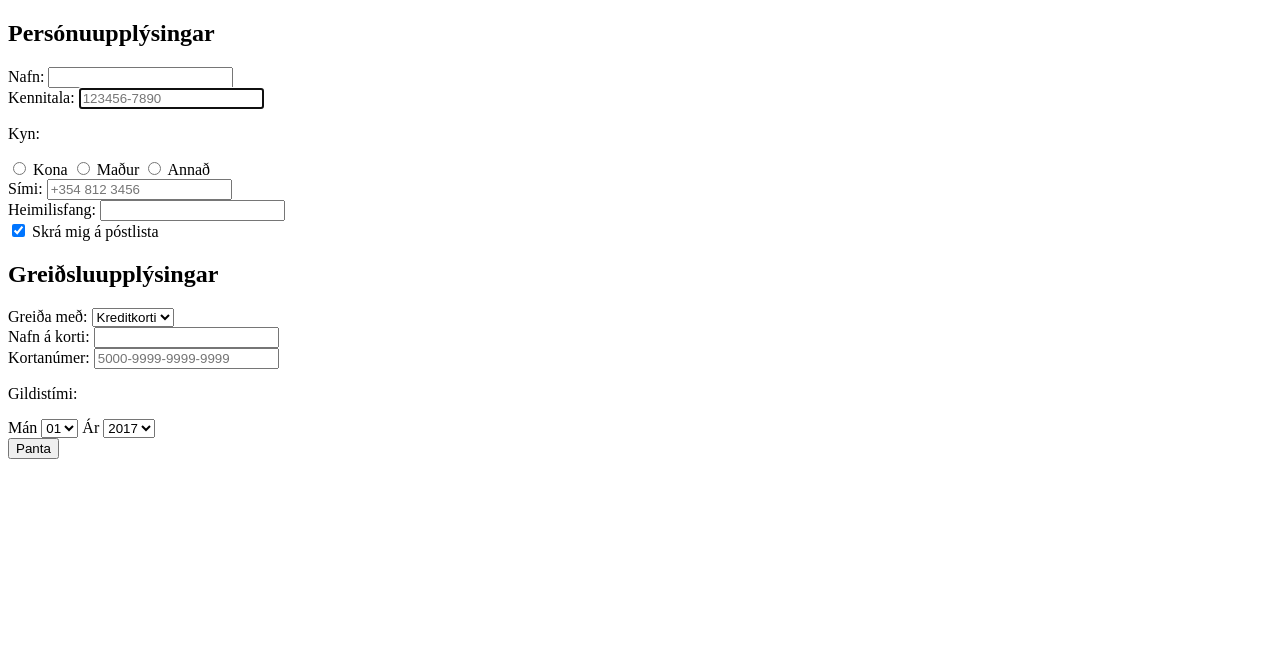
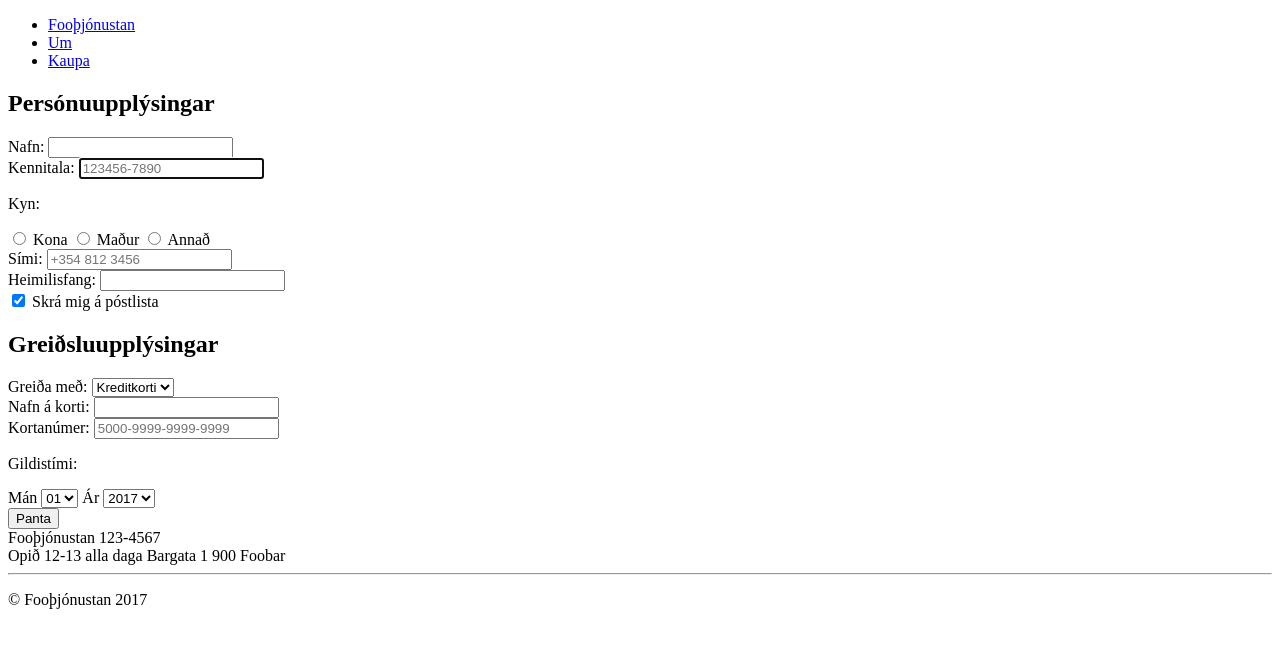
Before and after one commit to HHProgWebDev/foo, a website: page kaupa.html in a window 1280 px wide. Drawn offline with Linux system fonts and the light colour scheme.

Commit message:
Bætti við header, nav og footer í kaupa.html2

```diff
--- a/kaupa.html
+++ b/kaupa.html
@@ -11,6 +11,13 @@
     -->
   </head>
   <body>
+    <header>
+      <nav>
+        <ul><li><a href="./index.html">Fooþjónustan</a></li>
+        <li><a href="./um.html">Um</a></li>
+        <li><a href="./kaupa.html" class="button button--small">Kaupa</a></li></ul>
+      </nav>
+    </header>
     <main>
       <form>
         <div class="per-info">
@@ -106,5 +113,20 @@
         <button>Panta</button>
       </form>
     </main>
+    <footer>
+      <div class="row">
+        <div class="col col-3 offset-3">
+          Fooþjónustan
+          123-4567
+        </div>
+        <div class="col col-3">
+          Opið 12-13 alla daga
+          Bargata 1
+          900 Foobar
+        </div>
+      </div>
+      <hr>
+      <p class="copyright">© Fooþjónustan 2017</p>
+    </footer>
   </body>
 </html>
```
